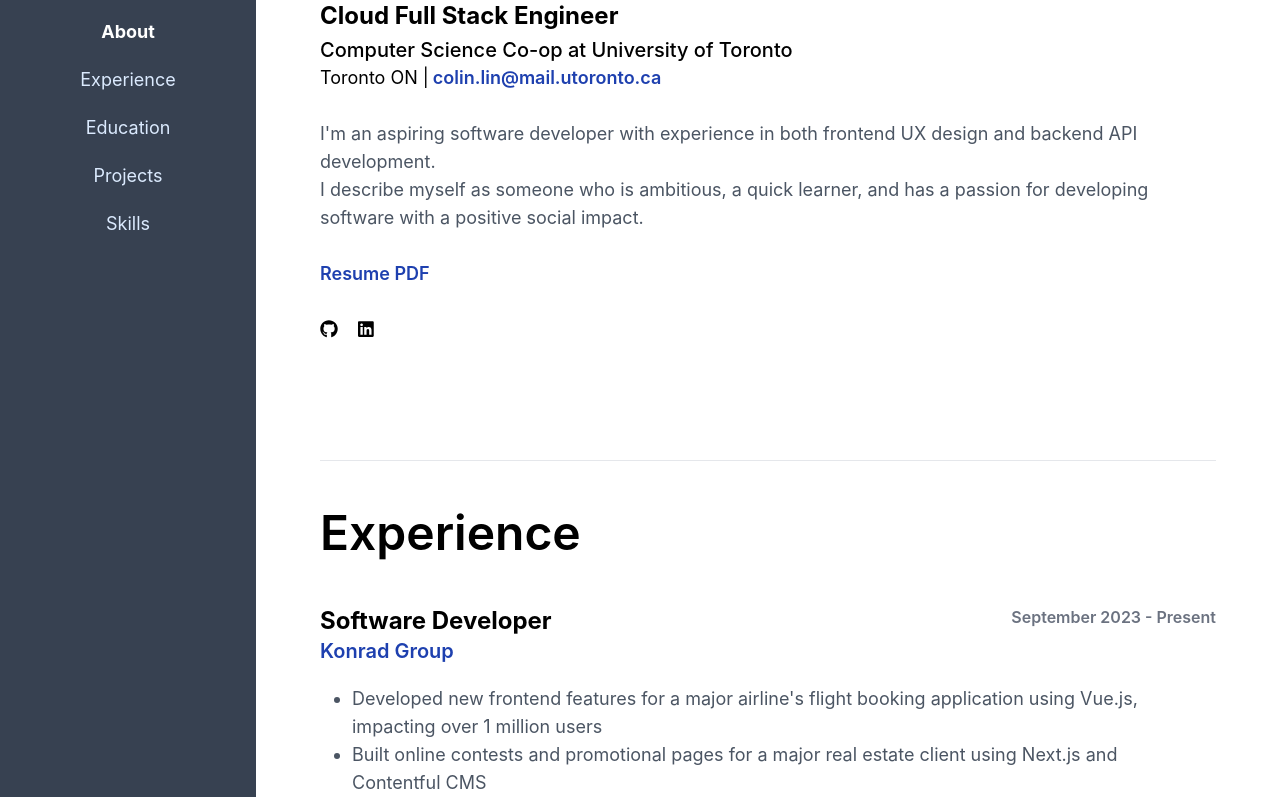
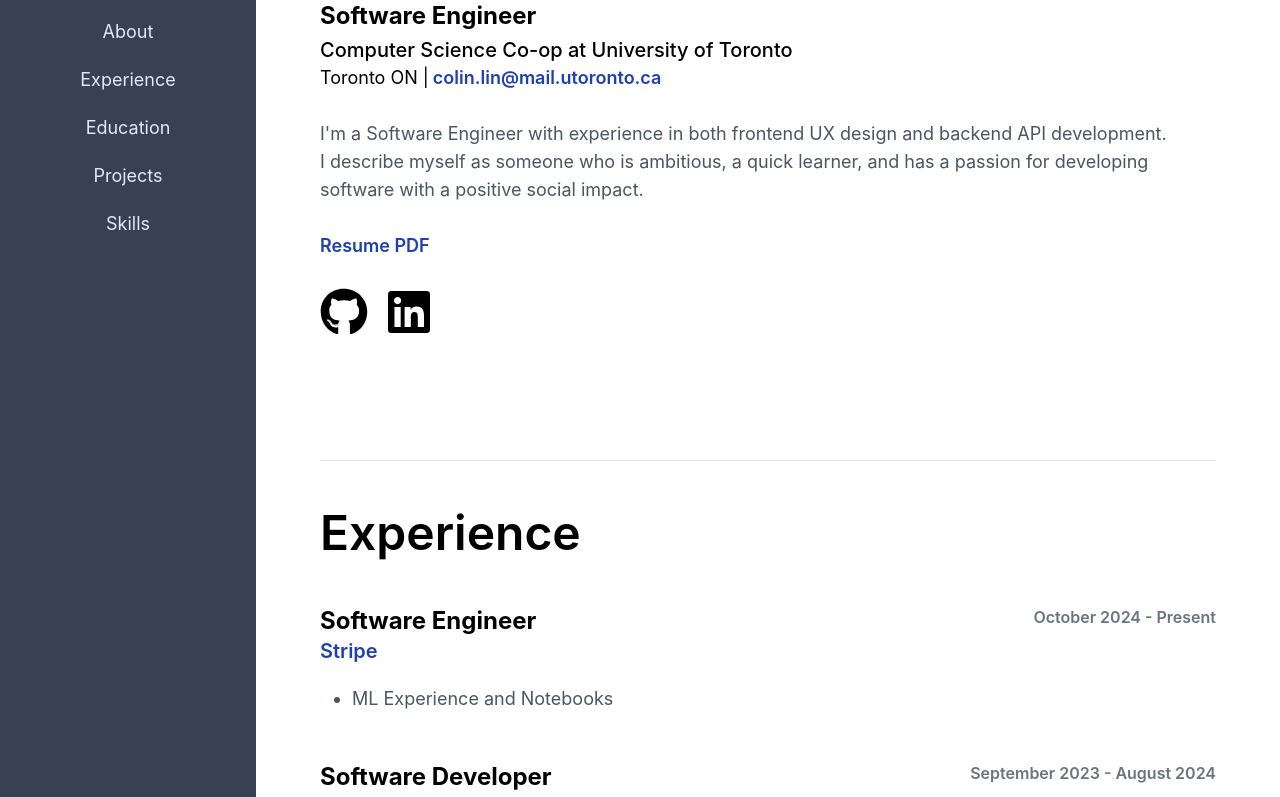
Before and after one commit to l3n0ire/portfolio-v2, a Next.js app: page / in a window 1280 px wide. Shown: the part 340-1137 px from the top of the page. Built offline with nearby package versions, Linux system fonts and the light colour scheme.

Commit message:
remove scroll spy, upgrade next 15, add stripe

```diff
--- a/components/About/About.js
+++ b/components/About/About.js
@@ -10,9 +10,7 @@ function About() {
         <h1 className="text-6xl lg:text-8xl font-bold">
           Colin <span className="text-blue-800"> Lin</span>
         </h1>
-        <p className="text-xl lg:text-2xl font-bold mt-1">
-          Cloud Full Stack Engineer
-        </p>
+        <p className="text-xl lg:text-2xl font-bold mt-1">Software Engineer</p>
         <p className="text-lg lg:text-xl font-medium mt-1">
           Computer Science Co-op at University of Toronto
         </p>
@@ -26,8 +24,8 @@ function About() {
           </a>
         </p>
         <p className="mt-7 text-gray-600">
-          I&apos;m an aspiring software developer with experience in both
-          frontend UX design and backend API development.
+          I&apos;m a Software Engineer with experience in both frontend UX
+          design and backend API development.
           <br /> I describe myself as someone who is ambitious, a quick learner,
           and has a passion for developing software with a positive social
           impact.
@@ -43,7 +41,7 @@ function About() {
         <div className="mt-7">
           <a href="https://github.com/l3n0ire" rel="noreferrer" target="_blank">
             <FontAwesomeIcon
-              className=" w-10 mr-5 inline-block hover:text-gray-500"
+              className="mr-5 inline-block hover:text-gray-500 text-5xl"
               icon={faGithub}
             />
           </a>
@@ -54,7 +52,7 @@ function About() {
             target="_blank"
           >
             <FontAwesomeIcon
-              className="w-10 inline-block hover:text-blue-600"
+              className="inline-block hover:text-blue-600 text-5xl"
               icon={faLinkedin}
             />
           </a>
--- a/components/Nav/Nav.js
+++ b/components/Nav/Nav.js
@@ -5,7 +5,6 @@ import Link from "next/link";
 import { FontAwesomeIcon } from "@fortawesome/react-fontawesome";
 import { faBars } from "@fortawesome/free-solid-svg-icons";
 import { useState, useEffect } from "react";
-import Scrollspy from "react-scrollspy";
 
 function Nav() {
   const [isHidden, setIsHidden] = useState(true);
@@ -52,10 +51,7 @@ function Nav() {
               isHidden && windowDimensions.width < 1024 ? "none" : "block",
           }}
         >
-          <Scrollspy
-            items={["about", "experience", "education", "projects", "skills"]}
-            currentClassName="font-bold mt-5 block text-white "
-          >
+          <ul>
             <li>
               <Link href="/#about" onClick={handleClick}>
                 <span className={styles.navLink}>About</span>
@@ -101,7 +97,7 @@ function Nav() {
                 <span className={styles.navLink}>Skills</span>
               </Link>
             </li>
-          </Scrollspy>
+          </ul>
         </div>
       </div>
     </nav>
--- a/components/Nav/Nav.module.css
+++ b/components/Nav/Nav.module.css
@@ -1,7 +1,7 @@
 .navLink {
-    @apply text-lg mt-5 block transition-transform duration-100 ease-in-out  hover:text-white;
+  @apply text-lg mt-5 block transition-transform duration-100 ease-in-out hover:text-white;
 }
 
 .activeNavLink {
-    @apply text-lg mt-5 block hover:text-red-400;
+  @apply text-lg mt-5 block hover:text-red-400;
 }
--- a/data/data.js
+++ b/data/data.js
@@ -1,9 +1,16 @@
 let data = {
   experiences: [
     {
+      title: "Software Engineer",
+      company: "Stripe",
+      date: "October 2024 - Present",
+      link: "https://stripe.com/en-ca",
+      desc: ["ML Experience and Notebooks"],
+    },
+    {
       title: "Software Developer",
       company: "Konrad Group",
-      date: "September 2023 - Present",
+      date: "September 2023 - August 2024",
       link: "https://www.konrad.com/",
       desc: [
         "Developed new frontend features for a major airline's flight booking application using Vue.js, impacting over 1 million users",
@@ -184,7 +191,7 @@ let data = {
     databases: "MongoDB, MySQL, PostgreSQL, Neo4j",
     concepts:
       "RESTful APIs, Object Oriented Programming, MVC Architecture, Microservices, Agile Scrum",
-    tools: "Linux, Git, Jira, Heroku, Docker, WordPress, Postman",
+    tools: "AWS, Linux, Git, Jira, Docker, Databricks, WordPress, Postman",
     softSkills: "Collaboration, Leadership, Teamwork",
   },
 };
```
Also changed, not shown: package.json (+4 -5 lines), 1 other file (tests, documents, lock files or other folders).
